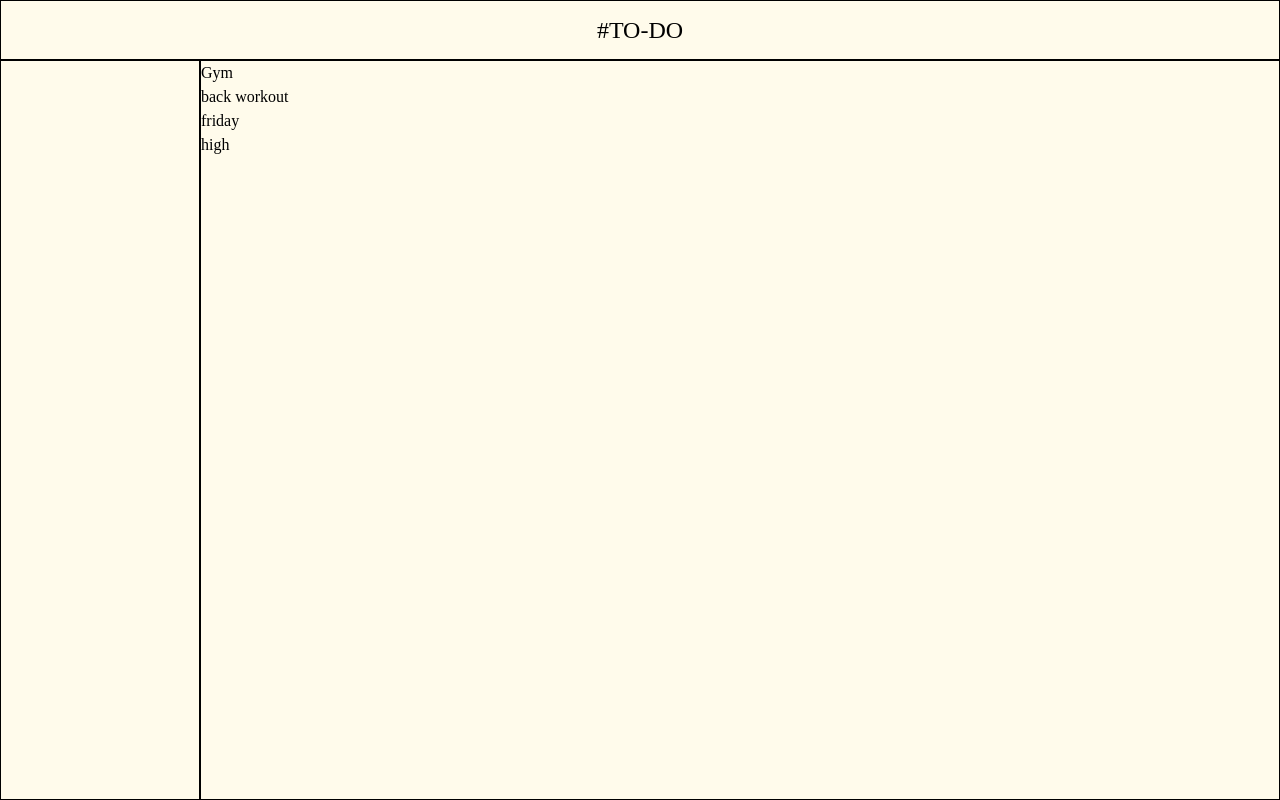
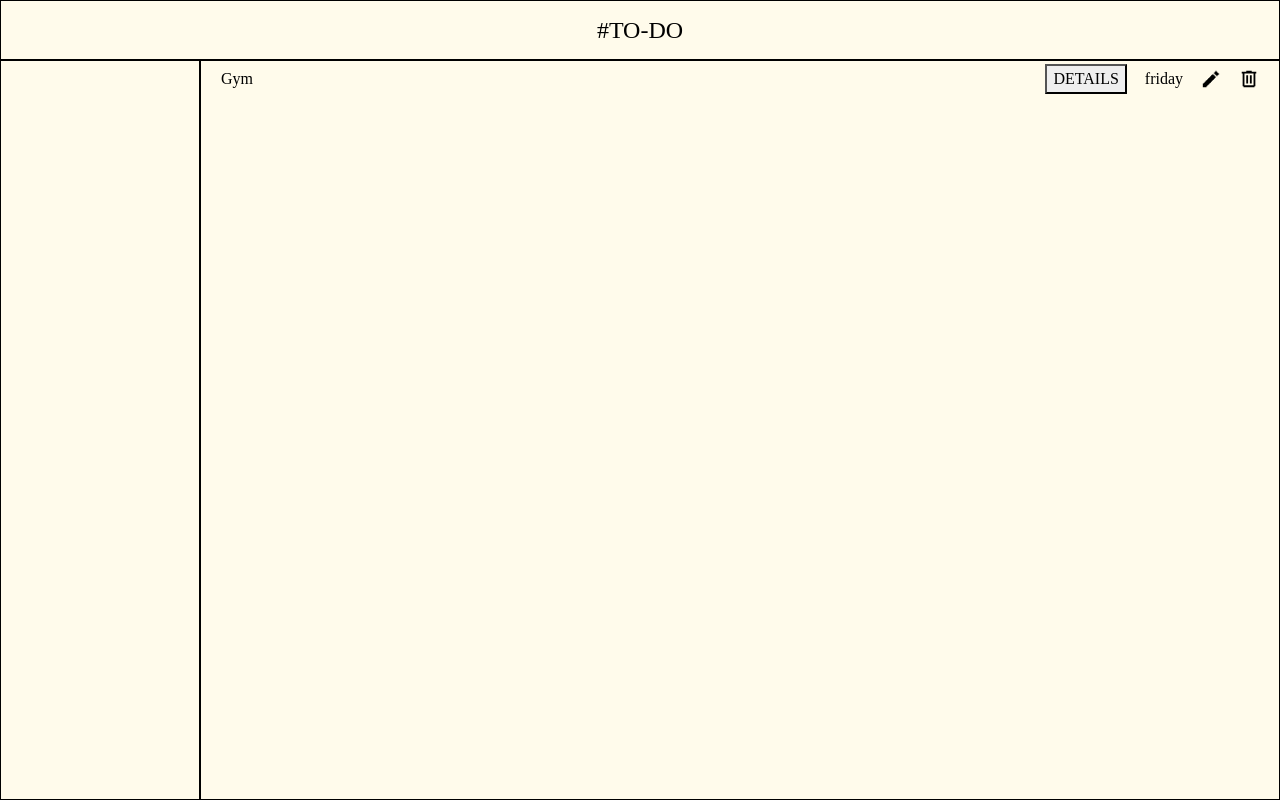
Before and after one commit to Sprou-t/to-do_app, a website built with webpack: page src/index.html in a window 1280 px wide. Built offline with nearby package versions, Linux system fonts and the light colour scheme.

Commit message:
partially done with individual todo cells

```diff
--- a/src/assets/index.css
+++ b/src/assets/index.css
@@ -27,4 +27,31 @@ header{
 .mainContent{
     grid-row: 2/3;
     grid-column: 2/3;
+    display: grid;
+    grid-auto-rows: 35px ;
 }
+
+/* todoDiv and its contents */
+.todoDiv{
+    width: auto;
+    display: flex;
+    align-items: center;
+    gap:18px;
+}
+
+.titlePara{
+    margin-right: auto;
+    margin-left: 20px;
+}
+.detailButton{
+    height: 30px;
+}
+
+.editIcon{
+    height: 20px;
+}
+
+.trashIcon{
+    height: 20px;
+    margin-right: 20px;
+}
--- a/src/assets/index.js
+++ b/src/assets/javascript/index.js
@@ -1,5 +1,5 @@
-import './index.css';
-import './reset.css';
+import '../index.css';
+import '../reset.css';
 import { createDiv, createTodo } from './object';
 
 const body = document.querySelector('body');
--- /dev/null
+++ b/src/assets/javascript/object.js
@@ -0,0 +1,43 @@
+import pencilIcon from '../images_n_fonts/pencil.svg';
+import trashCan from '../images_n_fonts/trash.svg';
+
+function createTodo(title,description,dueDate,priority){
+    let toDOCard = {
+        title: title,
+        description: description,
+        dueDate: dueDate,
+        priority:priority
+    }
+    return toDOCard;
+}
+
+function createDiv(createTodo){
+    const todoDiv = document.createElement('div');
+    todoDiv.classList.add('todoDiv')
+    const titlePara = document.createElement('p');
+    titlePara.classList.add('titlePara');
+    // const descriptionPara = document.createElement('p');
+    const dueDatePara = document.createElement('p');
+    // const priorityPara = document.createElement('p');
+    titlePara.textContent=`${createTodo.title}`;
+    // descriptionPara.textContent = `${createTodo.description}`;
+    dueDatePara.textContent = `${createTodo.dueDate}`;
+    // priorityPara.textContent =`${createTodo.priority}`
+
+    const detailButton = document.createElement('button');
+    detailButton.classList.add('detailButton');
+    detailButton.textContent = `DETAILS`;
+
+    const editIcon = document.createElement('img');
+    editIcon.classList.add('editIcon');
+    editIcon.src = pencilIcon;
+
+    const trashIcon = document.createElement('img');
+    trashIcon.classList.add('trashIcon');
+    trashIcon.src = trashCan;
+
+    todoDiv.append(titlePara,detailButton,dueDatePara,editIcon,trashIcon);
+    return todoDiv;
+}
+
+export {createTodo,createDiv};
--- a/src/assets/object.js
+++ /dev/null
@@ -1,28 +0,0 @@
-function createTodo(title,description,dueDate,priority){
-   //create obj
-    let toDOCard = {
-        title: title,
-        description: description,
-        dueDate: dueDate,
-        priority:priority
-    }
-
-
-    return toDOCard;
-}
-
-function createDiv(createTodo){
-    const todoDiv = document.createElement('div');
-    const titlePara = document.createElement('p');
-    const descriptionPara = document.createElement('p');
-    const dueDatePara = document.createElement('p');
-    const priorityPara = document.createElement('p');
-    titlePara.textContent=`${createTodo.title}`;
-    descriptionPara.textContent = `${createTodo.description}`;
-    dueDatePara.textContent = `${createTodo.dueDate}`;
-    priorityPara.textContent =`${createTodo.priority}`
-    todoDiv.append(titlePara,descriptionPara,dueDatePara,priorityPara);
-    return todoDiv;
-}
-
-export {createTodo,createDiv};
--- a/src/assets/reset.css
+++ b/src/assets/reset.css
@@ -23,6 +23,7 @@ max-width: 100%;
 /* 6. Remove built-in form typography styles */
 input, button, textarea, select {
 font: inherit;
+appearance: none;
 }
 
 /* 7. Avoid text overflows */
--- a/webpack.config.js
+++ b/webpack.config.js
@@ -5,7 +5,7 @@ const { watchFile } = require('fs');
 
 module.exports = {
     mode: 'development',
-  entry: './src/assets/index.js',
+  entry: './src/assets/javascript/index.js',
   output: {
     filename: 'main.js',
     path: path.resolve(__dirname, 'dist'),
@@ -18,6 +18,10 @@ module.exports = {
         test: /\.css$/i,
         use: ['style-loader', 'css-loader'],
       },
+      {
+        test: /\.(png|svg|jpg|jpeg|gif)$/i,
+        type: 'asset/resource',
+      }
     ],
   },
 
```
Also changed, not shown: src/assets/images_n_fonts/pencil.svg (added), src/assets/images_n_fonts/trash.svg (added).
